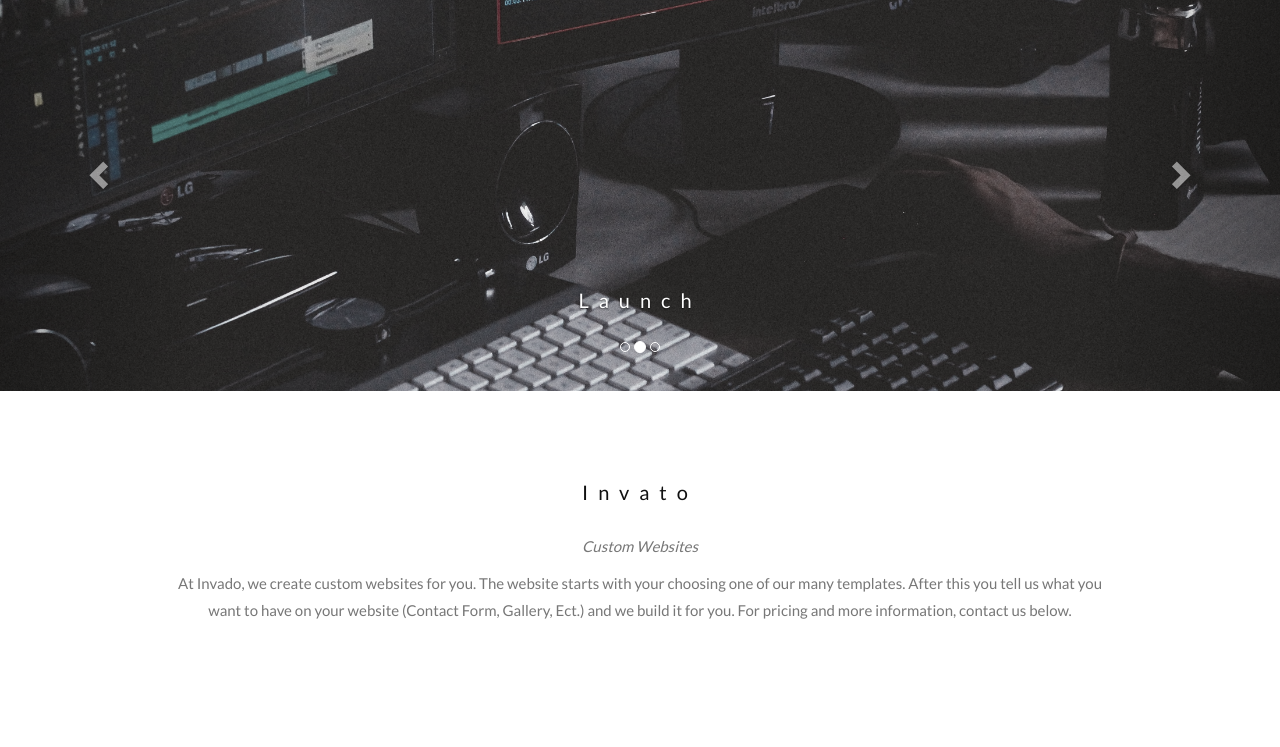
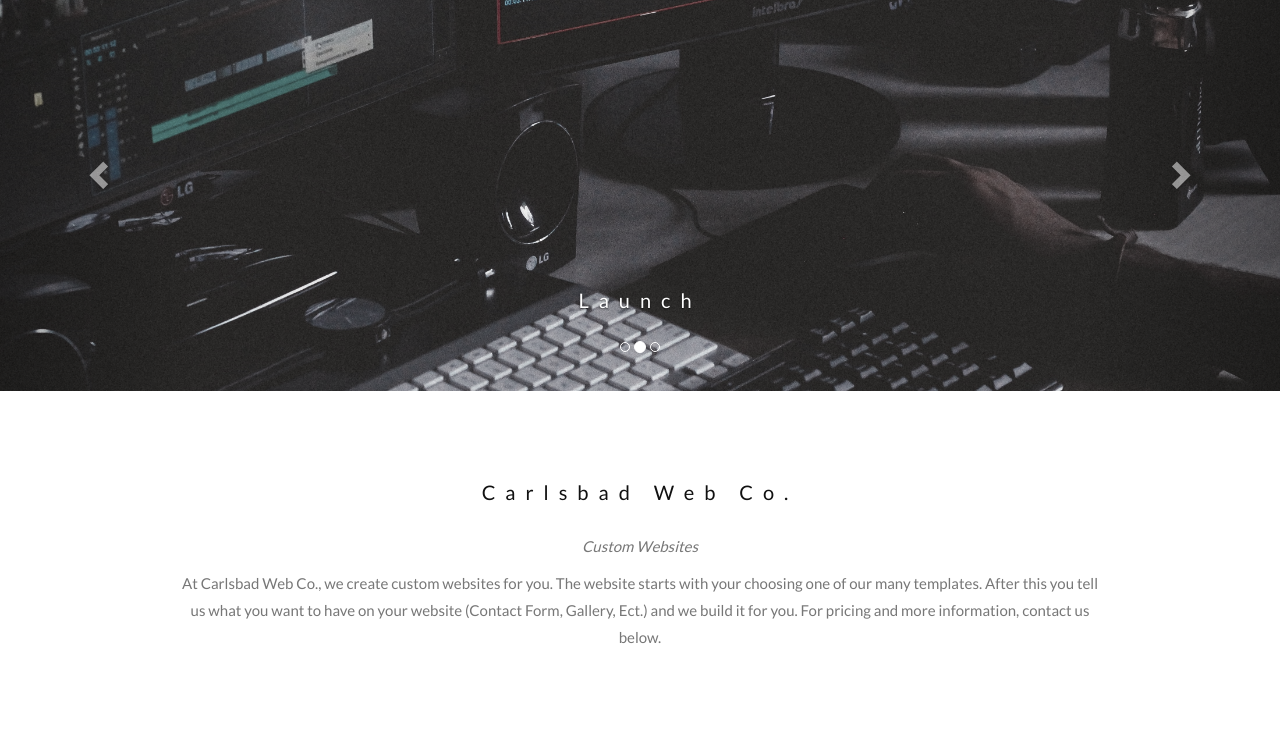
Before and after one commit to ZachFraher/ZachFraher.github.io, a plain HTML site: page test.html in a window 1280 px wide. Shown: the part 53-800 px from the top of the page. Drawn offline with nearby package versions, Linux system fonts and the light colour scheme.

Commit message:
Update test.html

```diff
--- a/test.html
+++ b/test.html
@@ -188,10 +188,9 @@
       <li data-target="#myCarousel" data-slide-to="2"></li>
     </ol>
 
-    <!-- Wrapper for slides -->
-    <div class="carousel-inner" role="listbox">
+    <!-- Wrapper for slides -->    <div class="carousel-inner" role="listbox">
       <div class="item active">
-        <img src="keyboard.jpg" alt="New York" width="1200" height="600px">
+        <img src="land.jpg" alt="New York" width="1200" height="600px">
         <div class="carousel-caption">
           <h3>Customize</h3>
 
@@ -199,8 +198,7 @@
       </div>
 
       <div class="item">
-        <img src="camera.jpg" alt="Chicago" width="1200" height="600px">
-        <div class="carousel-caption">
+        <img src="camera.jpg" alt="Chicago" width="1200" height="600px">        <div class="carousel-caption">
           <h3>Launch</h3>
 
         </div>
@@ -228,9 +226,9 @@
 
 <!-- Container (The Band Section) -->
 <div id="band" class="container text-center">
-  <h3>Invato</h3>
+  <h3>Carlsbad Web Co.</h3>
   <p><em>Custom Websites</em></p>
-  <p>At Invado, we create custom websites for you. The website starts with your choosing one of our many templates. After this you tell us what you want to have on your website (Contact Form, Gallery, Ect.) and we build it for you. For pricing and more information, contact us below.</p><br>
+  <p>At Carlsbad Web Co., we create custom websites for you. The website starts with your choosing one of our many templates. After this you tell us what you want to have on your website (Contact Form, Gallery, Ect.) and we build it for you. For pricing and more information, contact us below.</p><br>
 
       <div id="demo3" class="collapse">
         <p>Bass player</p>
```
